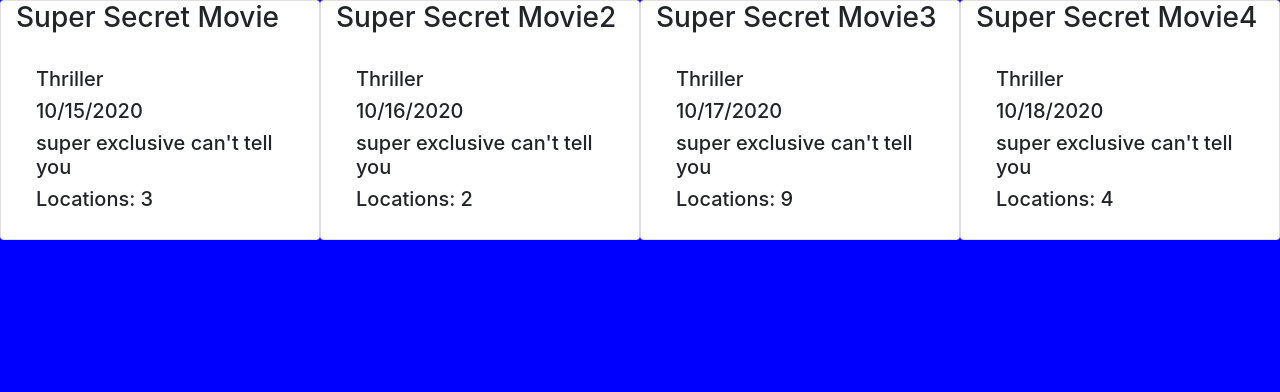
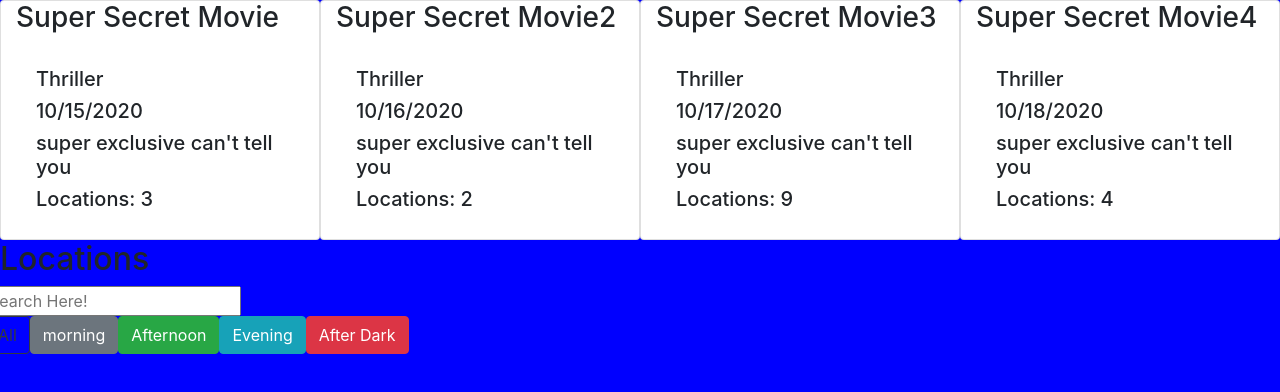
Before and after one commit to sarah-weatherbee/shotz, a website built with webpack: page src/index.html in a window 1280 px wide. Built offline with nearby package versions, Linux system fonts and the light colour scheme; files whose address does not match are found by name.

Commit message:
made buttons

```diff
--- a/src/index.html
+++ b/src/index.html
@@ -9,6 +9,19 @@
 <body>
   <div id="app">
     <div id="movies" class= "d-flex flex-wrap"></div>
+    <h2>Locations</h2>
+    <div id="filters">
+      <div class="row">
+        <input type="text" placeholder="Search Here!">
+      </div>
+      <div class="row">
+        <button id="all" class="btn btn-outline-dark">All</button>
+        <button id="morning" class="btn btn-secondary">morning</button>
+        <button id="afternoon" class="btn btn-success">Afternoon</button>
+        <button id="evening" class="btn btn-info">Evening</button>
+        <button id="dark" class="btn btn-danger">After Dark</button>
+      </div>
+    </div>
     <div id="locations" class= "row"></div>
   </div>
 
```
